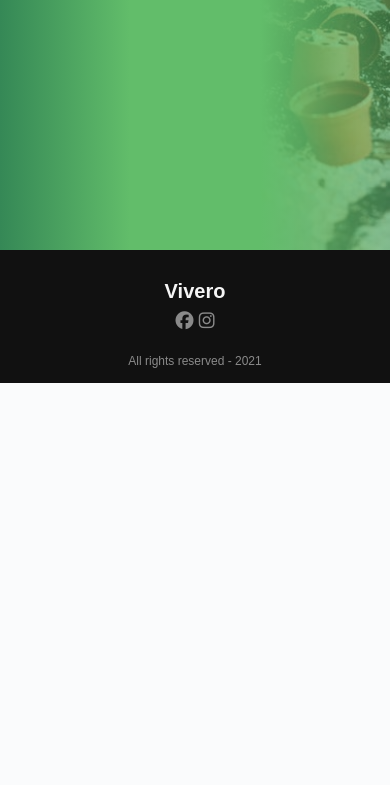
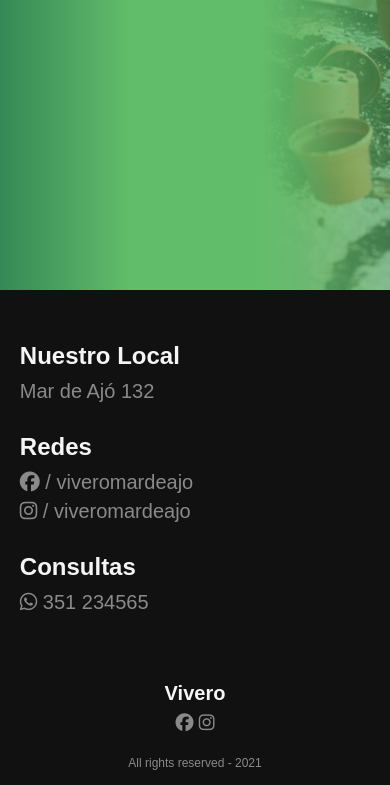
Before and after one commit to gonzalowebdev/viveromda, a plain HTML site: page index.html in a window 390 px wide. Shown: the part 3690-4475 px from the top of the page. Before the commit the page ends 4073 px from the top, so only its background shows below. Drawn offline with Linux system fonts and the light colour scheme.

Commit message:
f commit

```diff
--- a/index.html
+++ b/index.html
@@ -104,6 +104,31 @@
             </div>
         </div>
     </section>
+    <section class="contacto">
+            <div class="container">
+                <div class="contactowrapp">
+                    <div class="itemwrapp">
+                        <h2>Nuestro Local</h2>
+                        <p>Mar de Ajó 132</p>
+                    </div>
+                    <div class="itemwrapp">
+                        <h2>Redes</h2>
+                        <p>
+                            <a href=""><i class="fab fa-facebook"></i> / viveromardeajo</a>
+                        </p>
+                        <p>
+                            <a href=""><i class="fab fa-instagram"></i> / viveromardeajo</a>
+                        </p>
+                    </div>
+                    <div class="itemwrapp">
+                        <h2>Consultas</h2>
+                        <p>
+                            <a href=""><i class="fab fa-whatsapp"></i> 351 234565</a>
+                        </p>
+                    </div>
+                </div>
+            </div>
+    </section>
     <footer>
         <div class="container"
         style="display: flex; flex-direction: column; align-items: center; justify-content: center;">
--- a/styles.css
+++ b/styles.css
@@ -114,6 +114,30 @@ section{
     font-size: 3vh;/*21px*/
     line-height: 5.3vh;/*35px*/
 }
+.contacto{
+    background-color: #111111;
+    color: #f5f5f5;
+    height: auto;
+    padding-top: 40px;
+    padding-bottom: 20px;
+}
+.contactowrapp{
+    display: flex;
+    justify-content: space-around;
+    align-items: flex-start;
+}
+.itemwrapp{
+    width: 33%;
+    padding: 12px;
+}
+.itemwrapp h2{
+    margin-bottom: 10px;
+}
+.itemwrapp p{
+    color: #8a8a8a;
+    font-size: 20px;
+    margin-bottom: 6px;
+}
 footer{
     padding: 50px 0 12px;
     background-color: #111111;
@@ -168,6 +192,23 @@ IPADS
     .text{
         width: 80%;
     }
+    .text h1{
+        font-size: 57px;
+        line-height: 65px;
+        font-weight: 900;
+        letter-spacing: -3px;
+        margin-bottom:10px;
+    }
+    .text p{
+        font-size:20px;
+        line-height:30px;
+    }
+    .contactowrapp{
+        flex-direction: column;
+    }
+    .itemwrapp{
+        width: 90%;
+    }
 }
 /*
 ######
@@ -185,7 +226,7 @@ CELLPHONES WIDE POSITION
         line-height: 26px;
     }
     .navwrapp{
-        height: 70px;
+        height: 60px;
         padding: 0 3px;
     }
     .logo{
@@ -207,6 +248,9 @@ CELLPHONES WIDE POSITION
         font-size: 14px;
         margin: 0 7px 0 1px;
     }
+    section{
+        height: calc(100vh - 60px);
+    }
     footer{
         padding: 30px 10px 15px;
     }
@@ -222,13 +266,3 @@ CELLPHONES WIDE POSITION
         font-size: 12px;
     }
 }
-
-/*
-#######
-CELLPHONES STANDARD POSITION
-#######
-*/
-@media(max-width:480px){
-
-
-}
```
